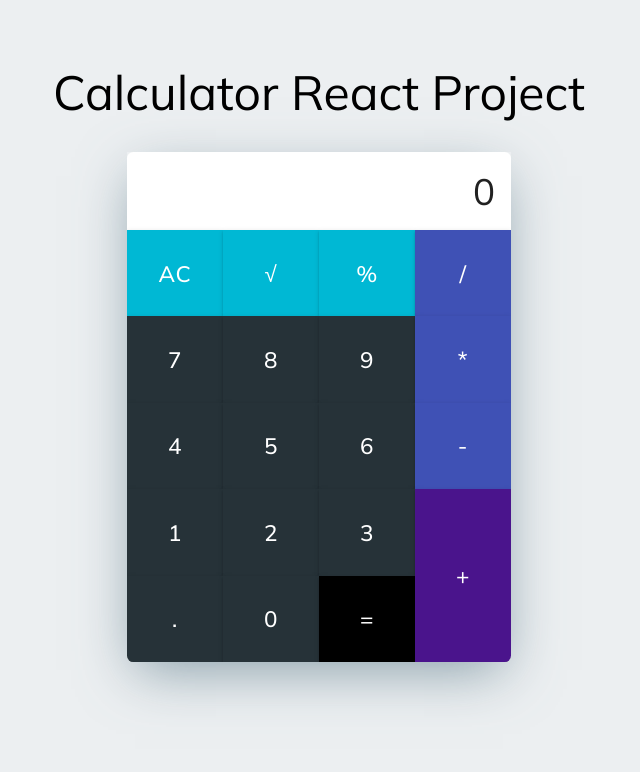
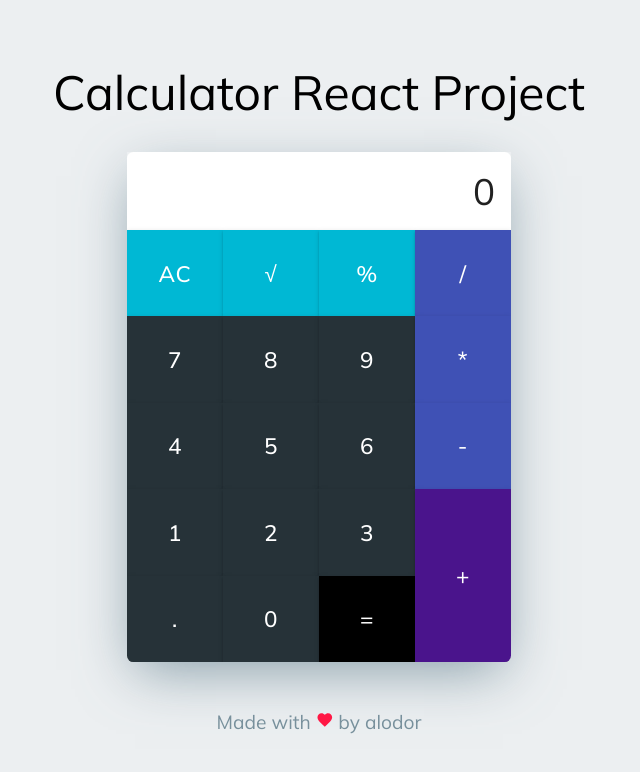
Before and after one commit to alodor24/calculator, a React (Vite) app: page / in a window 1280 px wide. Shown: the top 772 px of the page, without its empty margins (321-961 px from the left). Built offline with nearby package versions, Linux system fonts and the light colour scheme.

Commit message:
Create footer app

```diff
--- a/src/components/Layout/Layout.styles.ts
+++ b/src/components/Layout/Layout.styles.ts
@@ -1,6 +1,25 @@
 import { Typography } from "@mui/material";
 import styled from "styled-components";
+import FavoriteIcon from '@mui/icons-material/Favorite';
+import { theme } from "../utils/theme";
 
 export const Title = styled(Typography)`
   margin: 4rem 0 2rem 0 !important;
 `;
+
+export const Footer = styled.footer`
+  margin-top: 3rem;
+  text-align: center;
+`;
+
+export const FooterText = styled.span`
+  color: ${theme.colors.grey[1]};
+  font-size: 1.2rem;
+`;
+
+export const IconCustom = styled(FavoriteIcon)`
+  &.MuiSvgIcon-root {
+    color: ${theme.colors.red[0]};
+    font-size: 1.1rem;
+  }
+`;
--- a/src/components/Layout/Layout.tsx
+++ b/src/components/Layout/Layout.tsx
@@ -12,6 +12,9 @@ const Layout: React.FC<Props> = ({ children }) => {
         Calculator React Project
       </SC.Title>
       { children }
+      <SC.Footer>
+        <SC.FooterText>Made with <SC.IconCustom /> by alodor</SC.FooterText>
+      </SC.Footer>
     </Container>
   )
 }
--- a/src/components/utils/theme.ts
+++ b/src/components/utils/theme.ts
@@ -10,6 +10,7 @@ export const theme = {
     ],
     grey: [
       '#263238',
+      '#78909c',
     ],
     orange: [
       '#ff3d00',
@@ -23,5 +24,8 @@ export const theme = {
     blue: [
       '#00b8d4',
     ],
+    red: [
+      '#ff1744',
+    ],
   }
 };
```
